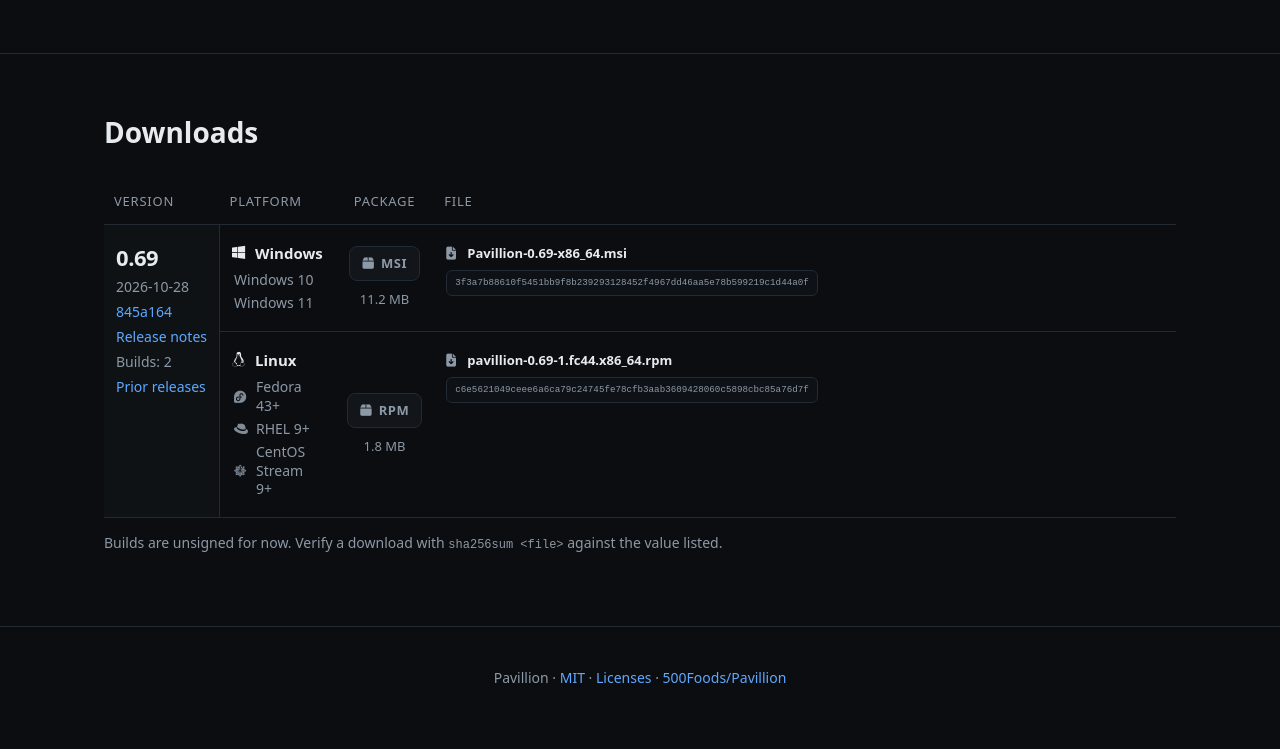
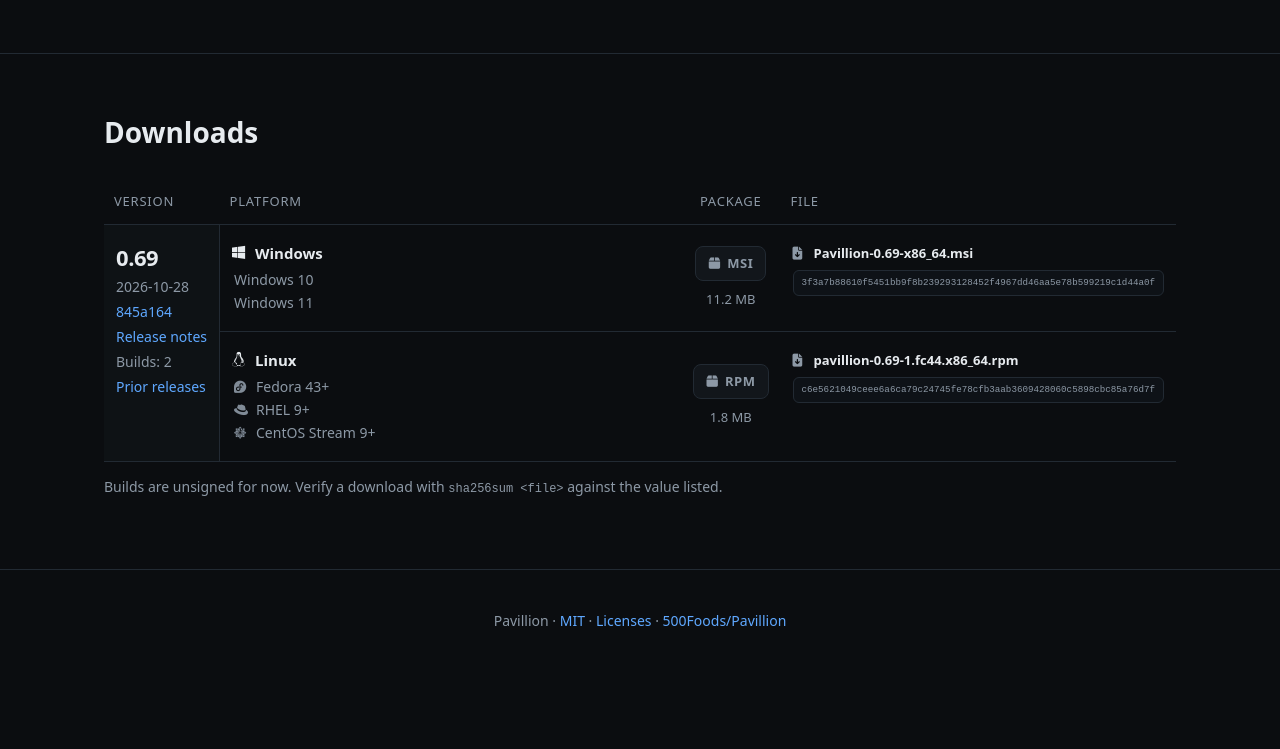
Before and after one commit to 500Foods/Pavillion, a plain HTML site: page web/index.html in a window 1280 px wide. Shown: the part 965-1714 px from the top of the page. After the commit the page ends 1657 px from the top, so only its background shows below. Drawn offline with Linux system fonts and the light colour scheme.

Commit message:
Tweaking downloads table

```diff
--- a/web/index.html
+++ b/web/index.html
@@ -70,12 +70,13 @@ code,.sha{font-family:"Vanadium Mono",ui-monospace,monospace;font-size:12px;colo
 .file .sha:hover{border-color:var(--accent);color:var(--text)}
 .file .sha.copied{color:#7dcea0;border-color:#3d6b4f}
 .dl{overflow-x:auto}
-.dl table{table-layout:auto;width:100%;min-width:920px}
-.dl th:nth-child(1),.dl td.ver-cell{width:1%;white-space:nowrap}
-.dl th:nth-child(2){width:1%;white-space:nowrap}
-.dl th:nth-child(3),.dl td.pkg-cell{width:1%;text-align:center;vertical-align:middle}
+.dl table{table-layout:auto;width:100%}
+.dl th:nth-child(1),.dl td.ver-cell{width:1%;min-width:20%;white-space:nowrap}
+.dl th:nth-child(2),.dl td.plat-cell{width:auto;min-width:20%;white-space:nowrap}
+.dl th:nth-child(3),.dl td.pkg-cell{width:1%;white-space:nowrap;text-align:center;vertical-align:middle}
 .dl th:nth-child(3){text-align:center}
-.dl th:nth-child(4),.dl td.file-cell{width:auto}
+.dl th:nth-child(4),.dl td.file-cell{width:1%;white-space:nowrap}
+.plat .head,.plat .row,.file .name{white-space:nowrap}
 .dl td{padding:18px 12px}
 .dl td.ver-cell{border-right:1px solid var(--line);background:rgba(18,22,27,.55);vertical-align:top}
 .empty{color:var(--dim)}
@@ -192,7 +193,7 @@ function releaseBlock(r, hasPrior){
     const m=meta(a.platform);
     const ver=i===0?`<td class="ver-cell" data-label="Version" rowspan="${n}">${verCell(r,n,hasPrior)}</td>`:"";
     return `<tr>${ver}
-      <td data-label="Platform">${platCell(m)}</td>
+      <td class="plat-cell" data-label="Platform">${platCell(m)}</td>
       <td class="pkg-cell" data-label="Package">${pkgCell(a,m)}</td>
       <td class="file-cell" data-label="File">${fileCell(a)}</td>
     </tr>`;
```
Also changed, not shown: web/releases.html (+7 -3 lines).
